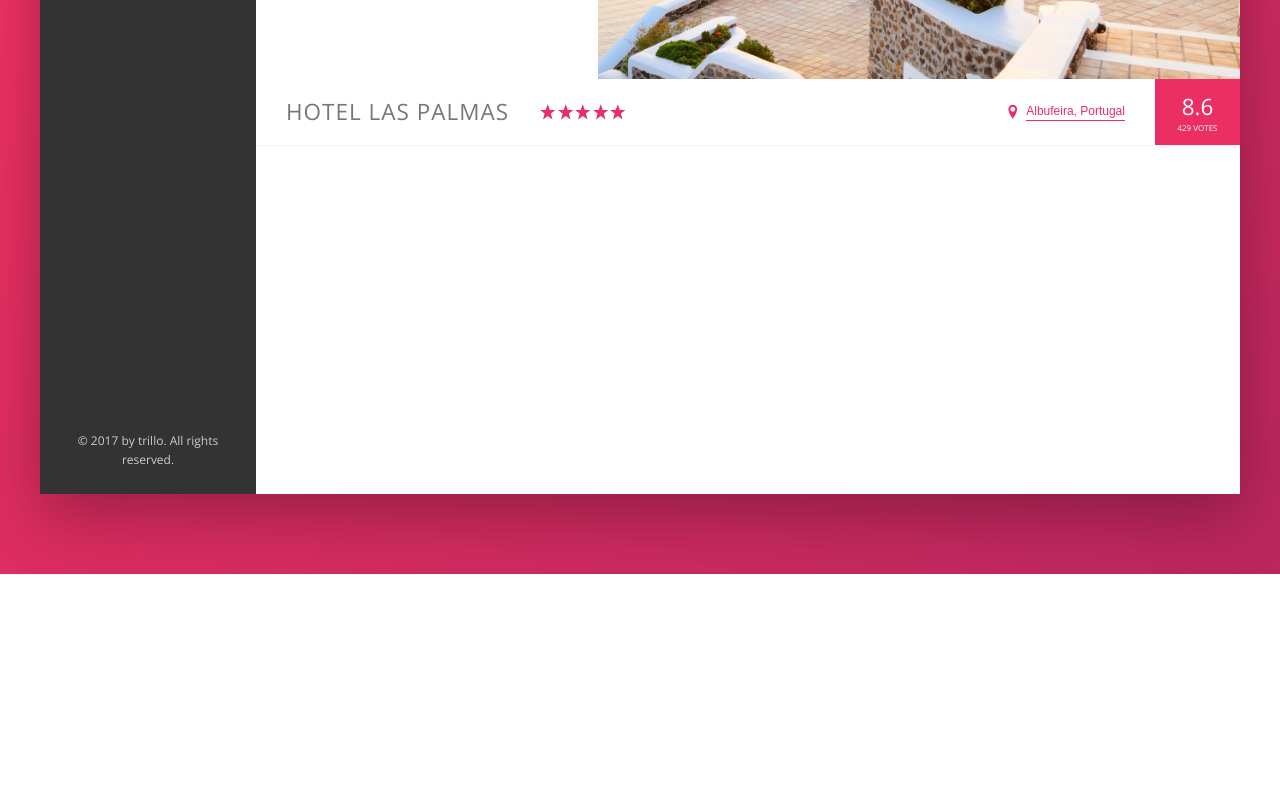
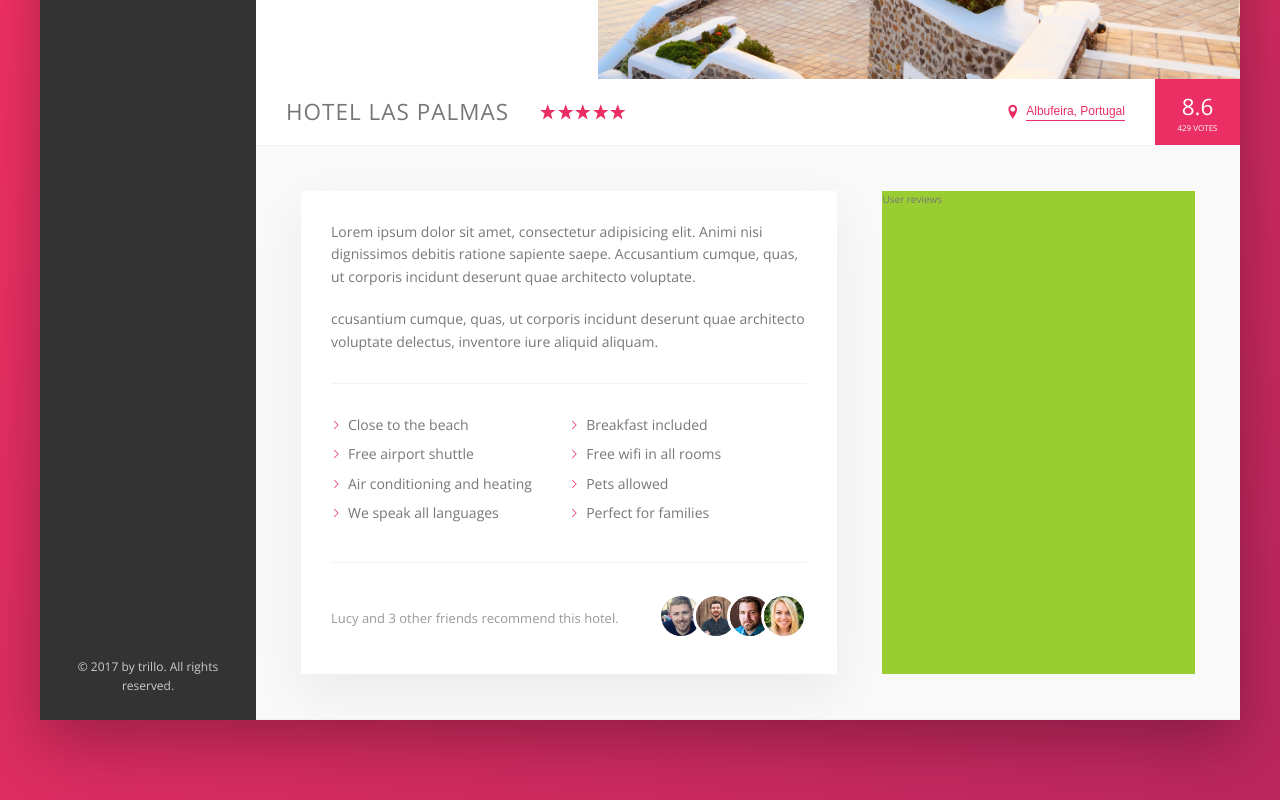
Before and after one commit to Juliusmwash/Advanced-CSS-Course-Master-Udemy, a website: page Trillo/starter/index.html in a window 1280 px wide. Shown: the part 456-1256 px from the top of the page. Before the commit the page ends 1030 px from the top, so only its background shows below. Drawn offline with nearby package versions, Linux system fonts and the light colour scheme.

Commit message:
Building the Description Section

```diff
--- a/Trillo/starter/index.html
+++ b/Trillo/starter/index.html
@@ -128,6 +128,43 @@
                             <div class="overview__rating-count">429 votes</div>
                         </div>
                     </div>
+
+                    <div class="detail">
+                        <div class="description">
+                            <p class="paragraph">
+                                Lorem ipsum dolor sit amet, consectetur adipisicing elit. Animi nisi dignissimos debitis ratione sapiente saepe. Accusantium cumque, quas, ut corporis incidunt deserunt quae architecto voluptate.
+                            </p>
+                            <p class="paragraph">
+                                ccusantium cumque, quas, ut corporis incidunt deserunt quae architecto voluptate delectus, inventore iure aliquid aliquam.
+                            </p>
+                            <ul class="list">
+                                <li class="list__item">Close to the beach</li>
+                                <li class="list__item">Breakfast included</li>
+                                <li class="list__item">Free airport shuttle</li>
+                                <li class="list__item">Free wifi in all rooms</li>
+                                <li class="list__item">Air conditioning and heating</li>
+                                <li class="list__item">Pets allowed</li>
+                                <li class="list__item">We speak all languages</li>
+                                <li class="list__item">Perfect for families</li>
+                            </ul>
+                            <div class="recommend">
+                                <p class="recommend__count">
+                                    Lucy and 3 other friends recommend this hotel.
+                                </p>
+                                <div class="recommend__friends">
+                                    <img src="img/user-3.jpg" alt="Friend 1" class="recommend__photo">
+                                    <img src="img/user-4.jpg" alt="Friend 2" class="recommend__photo">
+                                    <img src="img/user-5.jpg" alt="Friend 3" class="recommend__photo">
+                                    <img src="img/user-6.jpg" alt="Friend 4" class="recommend__photo">
+                                </div>
+                            </div>
+                        </div>
+
+                        <div class="user-reviews">
+                            User reviews
+                        </div>
+                    </div>
+
                 </main>
             </div>
         </div>
--- a/Trillo/starter/sass/_base.scss
+++ b/Trillo/starter/sass/_base.scss
@@ -27,6 +27,9 @@
     --color-grey-dark-3: #999;
 
     --shadow-dark: 0 2rem 6rem rgba(0,0,0,.3);
+    --shadow-light: 0 2rem 5rem rgba(0,0,0,.06);
+
+    --line: 1px solid var(--color-grey-light-2);
 }
 
 * {
--- a/Trillo/starter/sass/_components.scss
+++ b/Trillo/starter/sass/_components.scss
@@ -206,7 +206,7 @@
 .overview {
     display: flex;
     align-items: center;
-    border-bottom: 1px solid var(--color-grey-light-2);
+    border-bottom: var(--line);
 
     &__heading {
         font-size: 2.25rem;
@@ -304,3 +304,73 @@
         box-shadow: none;
     }
 }
+
+
+///////////////////////////////////////
+// PARAGRAPH
+.paragraph:not(:last-of-type) {
+    margin-bottom: 2rem;
+}
+
+
+///////////////////////////////////////
+// LIST
+.list {
+    list-style: none;
+    margin: 3rem 0;
+    padding: 3rem 0;
+    border-top: var(--line);
+    border-bottom: var(--line);
+
+    display: flex;
+    flex-wrap: wrap;
+
+    &__item {
+        flex: 0 0 50%;
+        margin-bottom: .7rem;
+    }
+
+    &__item::before {
+        content: "";
+        display: inline-block;
+        height: 1rem;
+        width: 1rem;
+        margin-right: .7rem;
+
+        // Older browsers
+        // background-image: url(../img/chevron-thin-right.svg);
+        // background-size: cover;
+
+        // Modern browsers - masks
+        background-color: var(--color-primary);
+        mask-image: url(../img/chevron-thin-right.svg);
+        mask-size: cover;
+    }
+}
+
+///////////////////////////////////////
+// RECOMMEND
+.recommend {
+    font-size: 1.3rem;
+    color: var(--color-grey-dark-3);
+
+    display: flex;
+    // justify-content: space-between;
+    align-items: center;
+
+    &__count {
+        margin-right: auto;
+    }
+
+    &__photo {
+        box-sizing: content-box;
+        height: 4rem;
+        width: 4rem;
+        border-radius: 50%;
+        border: 3px solid #fff;
+
+        &:not(:last-child) {
+            margin-right: -1.5rem;
+        }
+    }
+}
--- a/Trillo/starter/sass/_layout.scss
+++ b/Trillo/starter/sass/_layout.scss
@@ -11,7 +11,7 @@
     font-size: 1.4rem;
     height: 7rem;
     background-color: #fff;
-    border-bottom: 1px solid var(--color-grey-light-2);
+    border-bottom: var(--line);
 
     display: flex;
     justify-content: space-between;
@@ -33,8 +33,26 @@
 
 .hotel-view {
     background-color: #fff;
-
-    height: 80rem;
-
     flex: 1;
 }
+
+.detail {
+    display: flex;
+    padding: 4.5rem;
+    background-color: var(--color-grey-light-1);
+    border-bottom: var(--line);
+}
+
+.description {
+    background-color: #fff;
+    flex: 0 0 60%;
+    margin-right: 4.5rem;
+    box-shadow: var(--shadow-light);
+    padding: 3rem;
+    font-size: 1.4rem;
+}
+
+.user-reviews {
+    background-color: yellowgreen;
+    flex: 1;
+}
```
Also changed, not shown: Trillo/starter/css/style.css, 1 other file.
